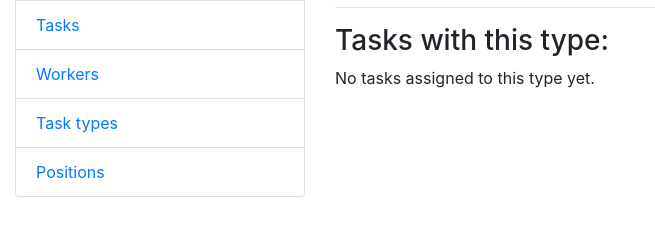
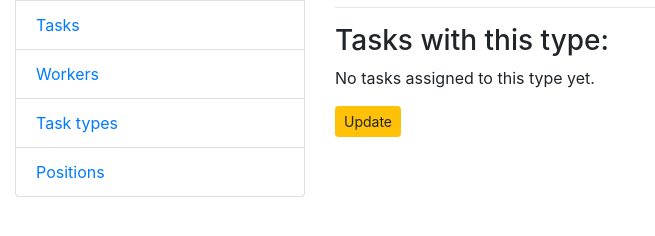
Before and after one commit to DenysHalytskyi/it-task-manager, a Django app: template templates/manager/task_type_detail.html in a window 1280 px wide. Shown: the part 73-309 px from the top of the page, without its empty margins (0-655 px from the left). Run offline with Django 5.2, Linux system fonts and the light colour scheme; the template is opened without the code that fills it, so the values that code supplies are empty.

Commit message:
complete implementation of task types update functionality

```diff
--- a/manager/urls.py
+++ b/manager/urls.py
@@ -14,6 +14,7 @@ from manager.views import (
     TaskUpdateView,
     TaskDeleteView,
     TaskTypeCreateView,
+    TaskTypeUpdateView,
     )
 
 app_name = "manager"
@@ -32,7 +33,8 @@ urlpatterns = [
     path("tasks/create/", TaskCreateView.as_view(), name="task-create"),
     path("task_types/create/", TaskTypeCreateView.as_view(), name="task-type-create"),
 
-    path ("tasks/upadte/<int:pk>/", TaskUpdateView.as_view(), name="task-update"),
+    path ("tasks/update/<int:pk>/", TaskUpdateView.as_view(), name="task-update"),
+    path("task_types/update/<int:pk>/", TaskTypeUpdateView.as_view(), name="task-type-update"),
 
     path("tasks/delete/<int:pk>/", TaskDeleteView.as_view(), name="task-delete"),
 ]
--- a/templates/manager/task_type_detail.html
+++ b/templates/manager/task_type_detail.html
@@ -27,4 +27,7 @@
 {% else %}
   <p>No tasks assigned to this type yet.</p>
 {% endif %}
+  <a class="btn btn-warning btn-sm" href="{% url 'manager:task-type-update' pk=task_type.id %}">
+  Update
+  </a>
 {% endblock %}
```
Also changed, not shown: manager/views.py (+7 -0 lines).
